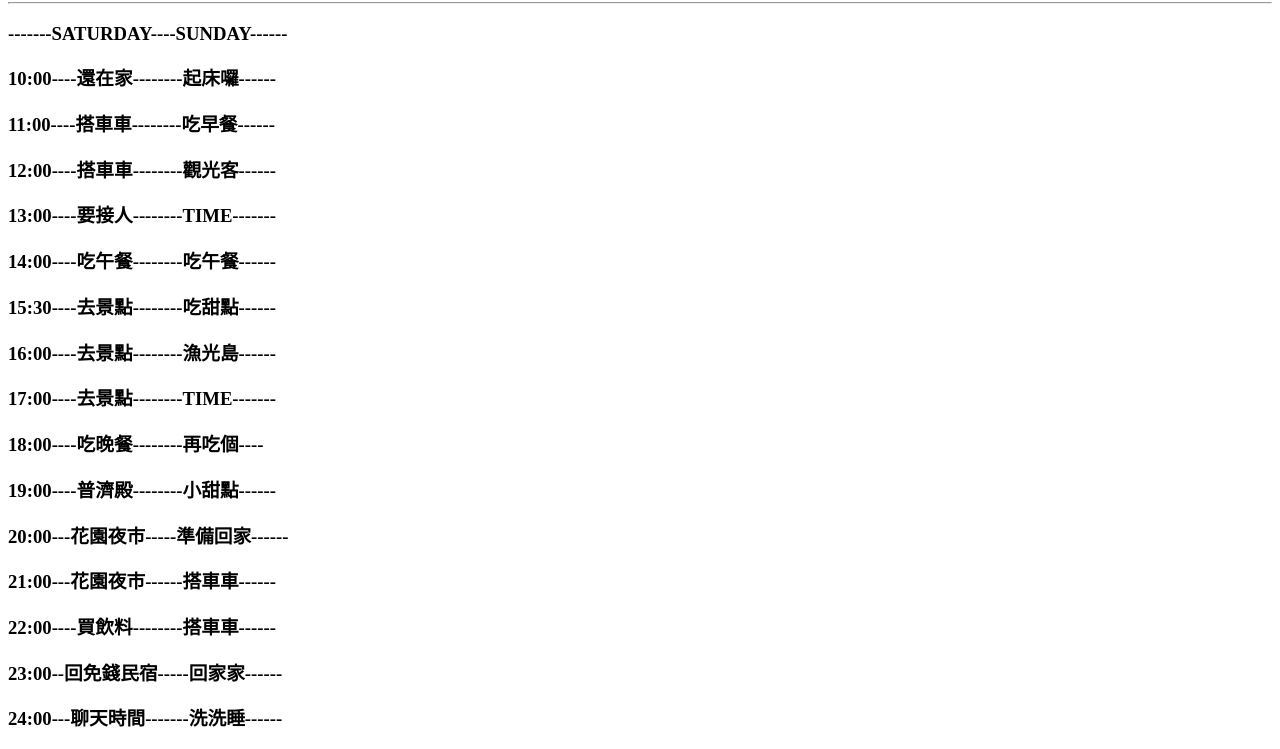
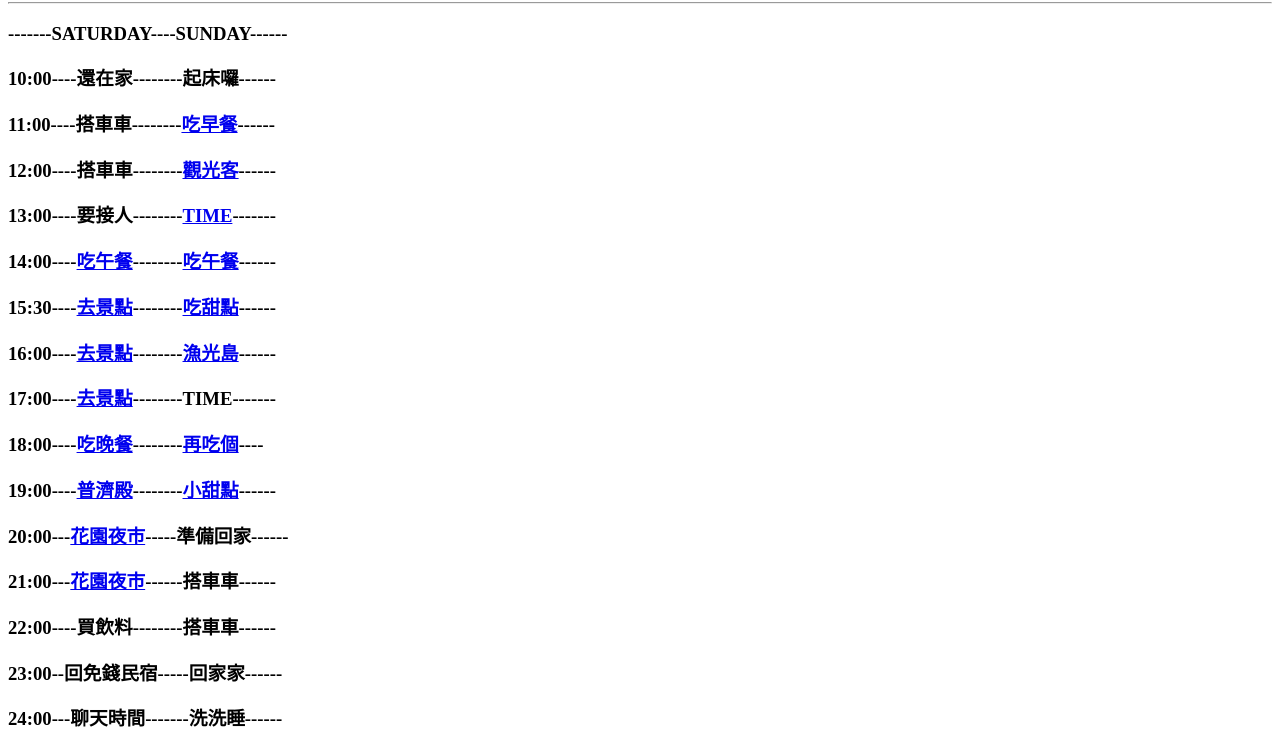
Before and after one commit to Hugo1023/happytriptotainan.com, a plain HTML site: page Schedule/Schedule.html in a window 1280 px wide. Shown: the part 87-836 px from the top of the page. Drawn offline with Linux system fonts and the light colour scheme.

Commit message:
Add files via upload

```diff
--- a/Schedule/Schedule.html
+++ b/Schedule/Schedule.html
@@ -17,17 +17,17 @@
 
         <h3>-------SATURDAY----SUNDAY------</h3>
         <h3>10:00----還在家--------起床囉------</h3>
-        <h3>11:00----搭車車--------吃早餐------</h3>
-        <h3>12:00----搭車車--------觀光客------</h3>
-        <h3>13:00----要接人--------TIME-------</h3>
-        <h3>14:00----吃午餐--------吃午餐------</h3>
-        <h3>15:30----去景點--------吃甜點------</h3>
-        <h3>16:00----去景點--------漁光島------</h3>
-        <h3>17:00----去景點--------TIME-------</h3>
-        <h3>18:00----吃晚餐--------再吃個----</h3>
-        <h3>19:00----普濟殿--------小甜點------</h3>
-        <h3>20:00---花園夜市-----準備回家------</h3>
-        <h3>21:00---花園夜市------搭車車------</h3>
+        <h3>11:00----搭車車--------<a href="food.html">吃早餐</a>------</h3>
+        <h3>12:00----搭車車--------<a href="touristsite.html">觀光客</a>------</h3>
+        <h3>13:00----要接人--------<a href="touristsite.html">TIME</a>-------</h3>
+        <h3>14:00----<a href="food.html">吃午餐</a>--------<a href="food.html">吃午餐</a>------</h3>
+        <h3>15:30----<a href="touristsite.html">去景點</a>--------<a href="food.html">吃甜點</a>------</h3>
+        <h3>16:00----<a href="touristsite.html">去景點</a>--------<a href="https://www.google.com/maps/search/%E6%BC%81%E5%85%89%E5%B3%B6/@22.9819067,120.1517894,17z/data=!3m1!4b1漁光島">漁光島</a>------</h3>
+        <h3>17:00----<a href="touristsite.html">去景點</a>--------TIME-------</h3>
+        <h3>18:00----<a href="food.html">吃晚餐</a>--------<a href="food.html">再吃個</a>----</h3>
+        <h3>19:00----<a href="https://www.google.com/maps/place/%E5%9B%9B%E8%81%AF%E5%A2%83%E6%99%AE%E6%BF%9F%E6%AE%BF/@22.9988217,120.1969718,17z/data=!3m1!4b1!4m5!3m4!1s0x346e7666cd7a52b5:0xd1a3df1ff188137f!8m2!3d22.9988064!4d120.1991259">普濟殿</a>--------<a href="food.html">小甜點</a>------</h3>
+        <h3>20:00---<a href="https://www.google.com/maps/place/%E8%8A%B1%E5%9C%92%E5%A4%9C%E5%B8%82(%E4%BA%8C%E4%BA%8C%E5%85%AB%E9%80%A3%E5%81%87%E4%B8%80%E6%A8%A3%E5%8F%AA%E6%9C%89%E5%9B%9B%E5%85%AD%E6%97%A5%E7%87%9F%E6%A5%AD)/@23.0110967,119.6729766,10z/data=!4m10!1m2!2m1!1z6Iqx5ZyS5aSc5biC!3m6!1s0x346e7659ed76b0c7:0xa2380aab1510d45c!8m2!3d23.0110967!4d120.2003203!15sCgzoirHlnJLlpJzluIJaDyIN6Iqx5ZySIOWknOW4gpIBDG5pZ2h0X21hcmtldOABAA!16s%2Fm%2F0cnxzw7">花園夜市</a>-----準備回家------</h3>
+        <h3>21:00---<a href="https://www.google.com/maps/place/%E8%8A%B1%E5%9C%92%E5%A4%9C%E5%B8%82(%E4%BA%8C%E4%BA%8C%E5%85%AB%E9%80%A3%E5%81%87%E4%B8%80%E6%A8%A3%E5%8F%AA%E6%9C%89%E5%9B%9B%E5%85%AD%E6%97%A5%E7%87%9F%E6%A5%AD)/@23.0110967,119.6729766,10z/data=!4m10!1m2!2m1!1z6Iqx5ZyS5aSc5biC!3m6!1s0x346e7659ed76b0c7:0xa2380aab1510d45c!8m2!3d23.0110967!4d120.2003203!15sCgzoirHlnJLlpJzluIJaDyIN6Iqx5ZySIOWknOW4gpIBDG5pZ2h0X21hcmtldOABAA!16s%2Fm%2F0cnxzw7">花園夜市</a>------搭車車------</h3>
         <h3>22:00----買飲料--------搭車車------</h3>
         <h3>23:00--回免錢民宿-----回家家------</h3>
         <h3>24:00---聊天時間-------洗洗睡------</h3>
```
Also changed, not shown: Tourist/touringsite.html (+4 -0 lines).
